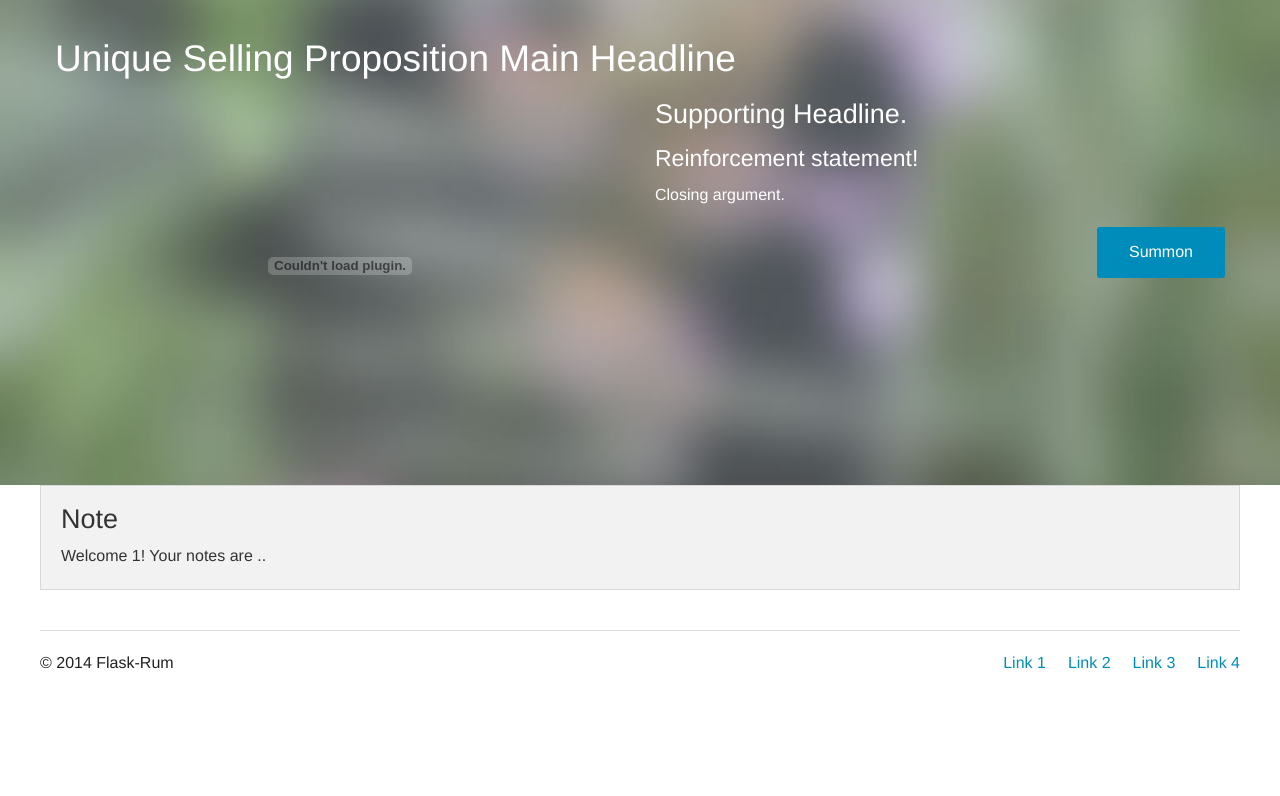
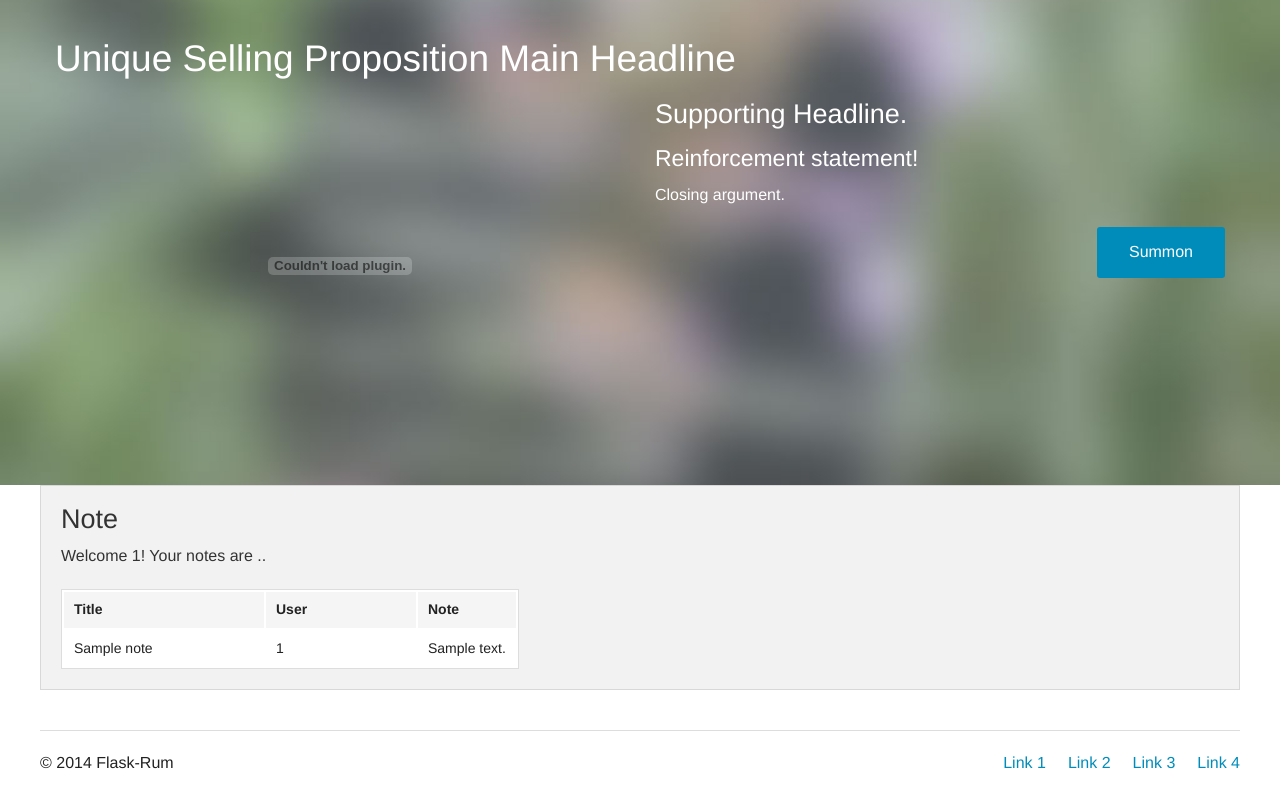
Before and after one commit to dommert/Flask-Netbook, a Flask app: template flask_netbook/templates/note_list.html in a window 1280 px wide. Shown: the part 46-842 px from the top of the page. Before the commit the page ends 715 px from the top, so only its background shows below. Run offline with Flask 2, Linux system fonts and the light colour scheme; the visitor is signed in with stand-in values (Sample User, id 1); data comes from the database, SQL or seed files in the repository; the template is opened without the code that fills it: most values are stand-ins (such as "Sample title", 1, 10 or a date in 2020); parts of the project's set-up code (start-up, migrations or seed data) failed here and were passed over.

Commit message:
list object

```diff
--- a/flask_netbook/templates/note_list.html
+++ b/flask_netbook/templates/note_list.html
@@ -23,7 +23,26 @@
       <h3>Note</h3>
     <P > Welcome {{ user }}! Your notes are ..  </P>
 
-
+  <table>
+   <thead>
+    <tr>
+      <th width="200">Title</th>
+      <th width="150">User</th>
+      <th>Note</th>
+    </tr>
+  </thead>
+  <tbody>
+  {% for note in notes %}
+    <tr>
+      <td>{{ note.title }}</td>
+      <td>{{ user }}</td>
+      <td>{{ note.message }}</td>
+    </tr>
+  {% endfor %}
+  </table>
+ </tr>
+  </tbody>
+</table>
 
     </div>
 {% endblock %}
```
Also changed, not shown: flask_netbook/views.py (+4 -3 lines).
